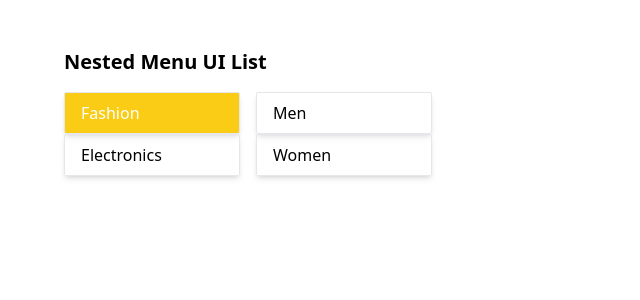
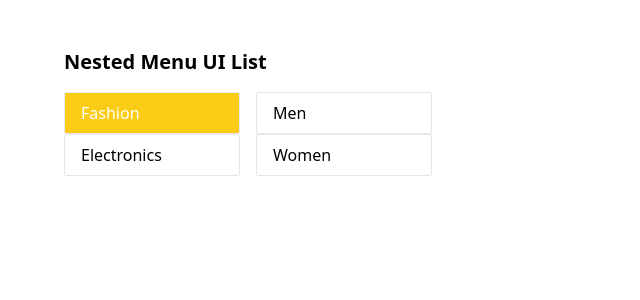
Before and after one commit to sachin-rohilla/Nested-UI-List, a React (Vite) app: page / in a window 1280 px wide. Both pictures are taken after a click on the element "Fashion". Shown: the top 300 px of the page, without its empty margins (0-640 px from the left). Built offline with nearby package versions, Linux system fonts and the light colour scheme.

Commit message:
fix-code

```diff
--- a/src/App.jsx
+++ b/src/App.jsx
@@ -19,12 +19,13 @@ function App() {
           {NestedData?.length > 0 &&
             NestedData?.map((deptItem) => (
               <div key={deptItem?.deptId}>
-                <div className="w-44 h-42 overflow-y-auto border rounded-sm  shadow-md ">
+                <div className="w-44 h-42 overflow-y-auto border rounded-sm  ">
                   <h1
                     onClick={() => {
                       setShowCategoryList(true);
                       setDepartmentId(deptItem?.deptId);
                       setShowSubCategoryList(false);
+                      setCategoryId(null);
                     }}
                     className={`hover:bg-yellow-400 hover:text-white px-4 py-2  cursor-pointer ${
                       depmartMentId === deptItem?.deptId
@@ -45,12 +46,13 @@ function App() {
                       )
                       ?.map((catItem) => (
                         <div key={catItem?.catId}>
-                          <div className="w-44 h-42 overflow-y-auto border rounded-sm shadow-md   ">
+                          <div className="w-44 h-42 overflow-y-auto border rounded-sm    ">
                             <h1
                               onClick={() => {
                                 setShowSubCategoryList(true);
                                 setCategoryId(catItem?.catId);
                                 setShowSubCategoryImage(false);
+                                setSubCategoryId(null);
                               }}
                               className={`hover:bg-yellow-400 hover:text-white px-4 py-2  cursor-pointer
                               ${
@@ -75,7 +77,7 @@ function App() {
                                 )
                                 ?.map((subCatItem) => (
                                   <div key={subCatItem?.subId}>
-                                    <div className="w-44 h-42 overflow-y-auto border rounded-sm shadow-md   ">
+                                    <div className="w-44 h-42 overflow-y-auto border rounded-sm    ">
                                       <h1
                                         className={`hover:bg-yellow-400 hover:text-white px-4 py-2  cursor-pointer
                                             ${
```
